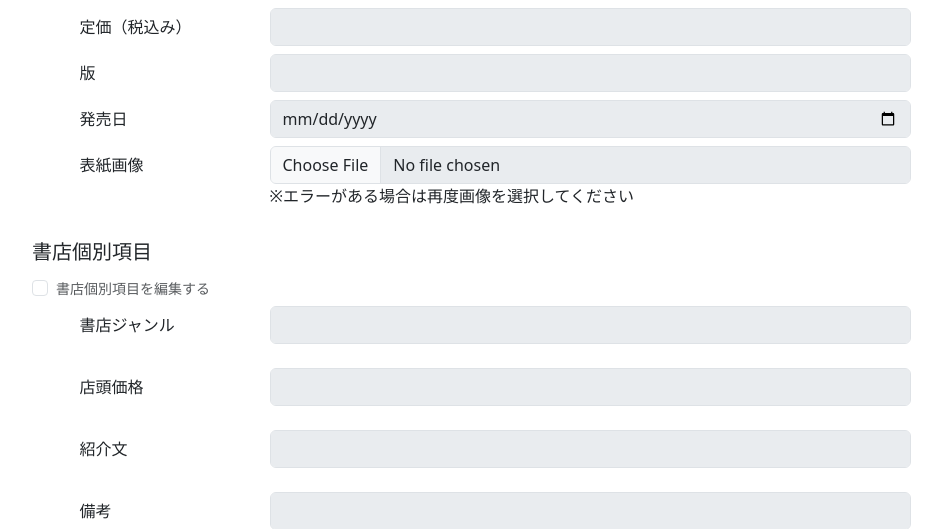
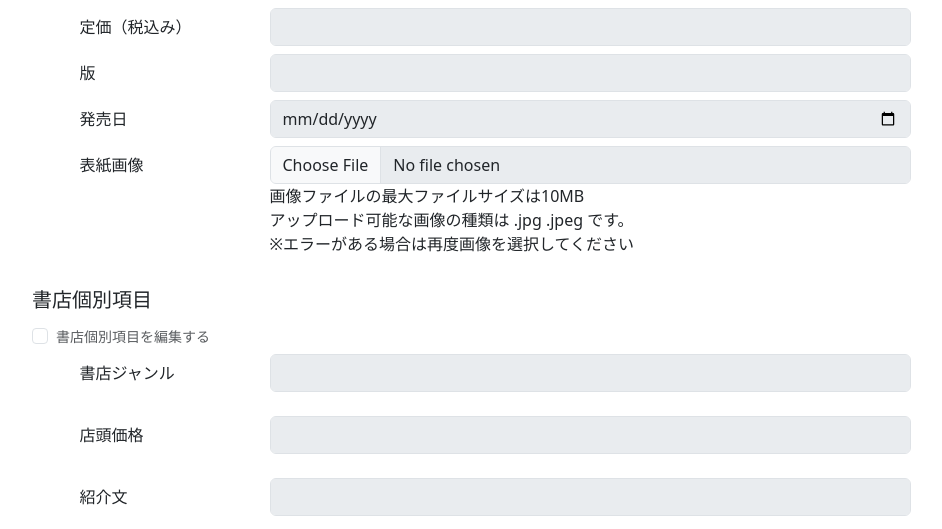
Before and after one commit to uk-works/ibis, a Spring app: page /book/store/edit in a window 1280 px wide. Shown: the part 864-1393 px from the top of the page, without its empty margins (145-1087 px from the left). Run offline with Thymeleaf, Linux system fonts and the light colour scheme; the template is opened without the code that fills it, so the values that code supplies are empty.

Commit message:
書籍登録・編集（書店員）画像形式・最大ファイルサイズ説明追記+画像形式修正

```diff
--- a/src/main/resources/templates/book/store/create.html
+++ b/src/main/resources/templates/book/store/create.html
@@ -165,7 +165,10 @@
 				<label for="book.coverImageFile" class="col-md-2 col-form-label">表紙画像</label>
 				<div class="col-md-7">
 					<input type="file" class="form-control" th:field="*{book.coverImageFile}" th:attr="tabindex=${isFound} ? '-1' : '0'" th:classappend="${isFound} ? ' pe-none bg-body-secondary' : ''" />
-					<p>※エラーがある場合は再度画像を選択してください</p>
+					<p>画像ファイルの最大ファイルサイズは10MB<br>
+					   アップロード可能な画像の種類は .jpg .jpeg です。<br>
+					   ※エラーがある場合は再度画像を選択してください
+					</p>
 					<p th:errors="*{book.coverImageFile}"></p>
 				</div>
 			</div>
--- a/src/main/resources/templates/book/store/edit.html
+++ b/src/main/resources/templates/book/store/edit.html
@@ -147,7 +147,10 @@
 				<label for="book.coverImageFile" class="col-md-2 col-form-label">表紙画像</label>
 				<div class="col-md-7">
 					<input type="file" class="form-control pe-none bg-body-secondary" tabindex="-1" th:field="*{book.coverImageFile}" />
-					<p>※エラーがある場合は再度画像を選択してください</p>
+					<p>画像ファイルの最大ファイルサイズは10MB<br>
+					   アップロード可能な画像の種類は .jpg .jpeg です。<br>
+					   ※エラーがある場合は再度画像を選択してください
+					</p>
 					<p th:errors="*{book.coverImageFile}"></p>
 				</div>
 			</div>
```
